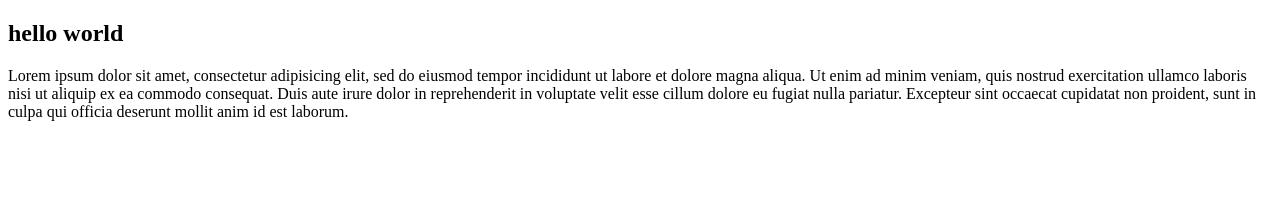
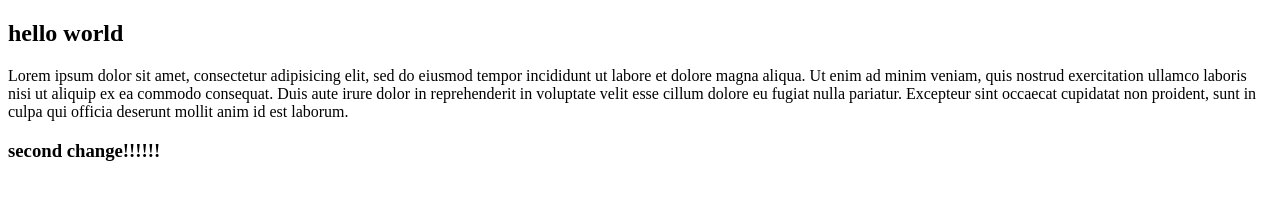
Before and after one commit to Chauhan-Yash/Git-test, a plain HTML site: page index.html in a window 1280 px wide. Drawn offline with Linux system fonts and the light colour scheme.

Commit message:
second commit

```diff
--- a/index.html
+++ b/index.html
@@ -7,5 +7,6 @@
   <body>
     <h2>hello world</h2>
     <p>Lorem ipsum dolor sit amet, consectetur adipisicing elit, sed do eiusmod tempor incididunt ut labore et dolore magna aliqua. Ut enim ad minim veniam, quis nostrud exercitation ullamco laboris nisi ut aliquip ex ea commodo consequat. Duis aute irure dolor in reprehenderit in voluptate velit esse cillum dolore eu fugiat nulla pariatur. Excepteur sint occaecat cupidatat non proident, sunt in culpa qui officia deserunt mollit anim id est laborum.</p>
+    <h3>second change!!!!!!</h3>
   </body>
 </html>
```
